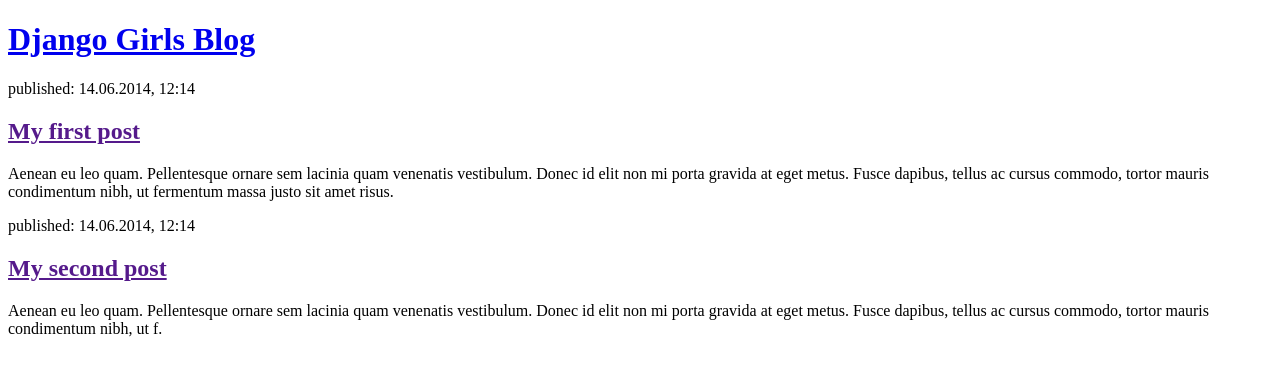
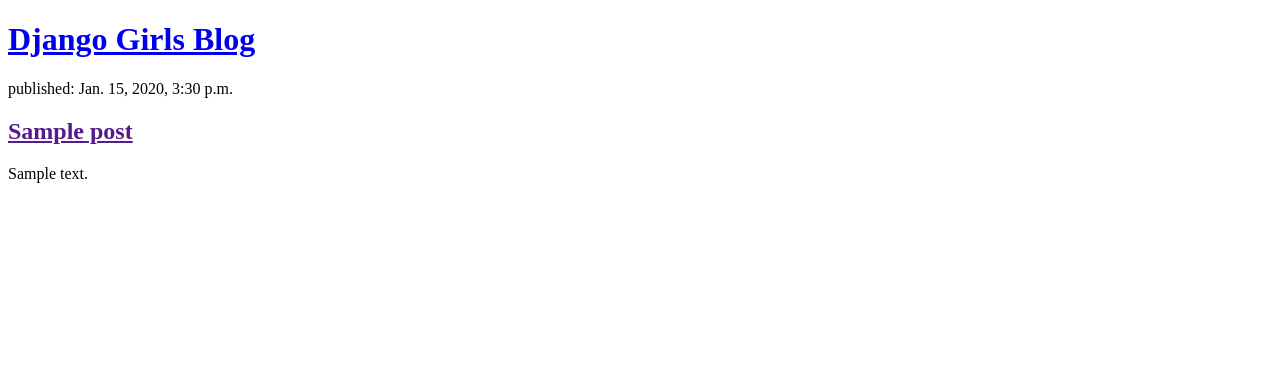
Before and after one commit to wasim7raja10/my-first-blog, a Django app: page / in a window 1280 px wide. Shown: the top 376 px of the page. Run offline with Django 3.2, Linux system fonts and the light colour scheme; tables that the repository leaves empty hold one stand-in row (values such as "Sample post").

Commit message:
Modified templates to display posts from database.

```diff
--- a/blog/templates/blog/post_list.html
+++ b/blog/templates/blog/post_list.html
@@ -13,20 +13,13 @@
     <h1><a href="/">Django Girls Blog</a></h1>
   </header>
 
+  {% for post in posts %}
   <article>
-    <time>published: 14.06.2014, 12:14</time>
-    <h2><a href="">My first post</a></h2>
-    <p>Aenean eu leo quam. Pellentesque ornare sem lacinia quam venenatis vestibulum. Donec id elit non mi porta gravida
-      at eget metus. Fusce dapibus, tellus ac cursus commodo, tortor mauris condimentum nibh, ut fermentum massa justo
-      sit amet risus.</p>
+    <time>published: {{ post.published_date }}</time>
+    <h2><a href="">{{ post.title }}</a></h2>
+    <p>{{ post.text|linebreaksbr }}</p>
   </article>
-
-  <article>
-    <time>published: 14.06.2014, 12:14</time>
-    <h2><a href="">My second post</a></h2>
-    <p>Aenean eu leo quam. Pellentesque ornare sem lacinia quam venenatis vestibulum. Donec id elit non mi porta gravida
-      at eget metus. Fusce dapibus, tellus ac cursus commodo, tortor mauris condimentum nibh, ut f.</p>
-  </article>
+  {% endfor %}
 </body>
 
 </html>
--- a/blog/views.py
+++ b/blog/views.py
@@ -1,7 +1,10 @@
 from django.shortcuts import render
-
+from .models import Post
+from django.utils import timezone
 # Create your views here.
 
 
 def post_list(request):
-    return render(request, 'blog/post_list.html', {})
+    posts = Post.objects.filter(
+        published_date__lte=timezone.now()).order_by('published_date')
+    return render(request, 'blog/post_list.html', {'posts': posts})
```
